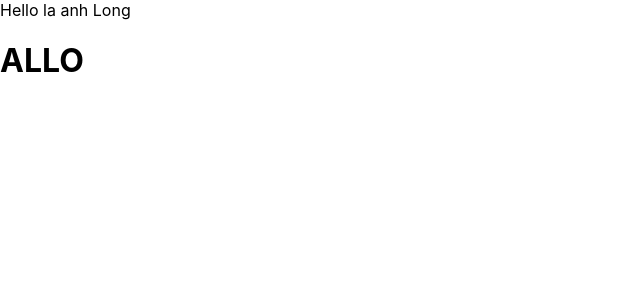
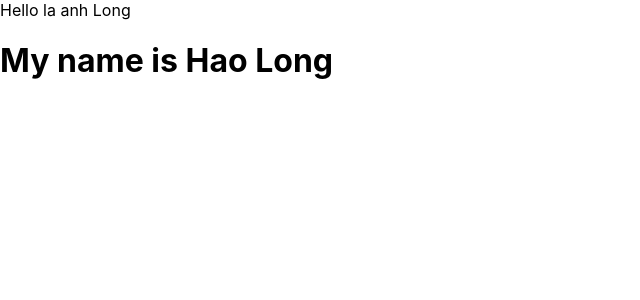
Before and after one commit to HaoLong4935/LearnReact_Section4, a React (Create React App) app: page / in a window 1280 px wide. Shown: the top 300 px of the page, without its empty margins (0-640 px from the left). Built offline with nearby package versions, Linux system fonts and the light colour scheme.

Commit message:
Section4_Video17

```diff
--- a/src/App.js
+++ b/src/App.js
@@ -1,29 +1,49 @@
-import logo from './logo.svg';
-import './App.css';
-import { useDispatch, useSelector } from 'react-redux';
-import { increaseCounter, decreaseCounter } from './redux/action/counterAction';
-import MyComponents from './components/MyComponents';
-const App = () => {
-  const count = useSelector(state => state.counter.count);
-  const dispatch = useDispatch();
+import logo from "./logo.svg";
+import "./App.css";
+import { useDispatch, useSelector } from "react-redux";
+import { increaseCounter, decreaseCounter } from "./redux/action/counterAction";
+import MyComponents from "./components/MyComponents";
+//Đầu tiên để viết component thì phải khai báo react
+import React from "react";
 
+//Định nghĩa class App , nhớ là phải thừa kế
+class App extends React.Component {
+  //Dùng hàm render để xuất hình giao diện
+  render() {
     return (
+      <div>
         <div>
           Hello la anh Long
           <MyComponents></MyComponents>
         </div>
-    // <div className="App">
-    //   <header className="App-header">
-    //     <img src={logo} className="App-logo" alt="logo" />
-    //     <p>
-    //       Hảo Long best yasua
-    //     </p>
-    //     <div>Count = {count}</div>
-    //     <button onClick={() => dispatch(increaseCounter())}>Increase</button>
-    //     <button onClick={() => dispatch(decreaseCounter())}>Decrease</button>
-    //   </header>
-    // </div>
+      </div>
     );
   }
+}
+
+// const App = () => {
+//   return (
+
+//   );
+// }
+
+// const App = () => {
+//   const count = useSelector(state => state.counter.count);
+//   const dispatch = useDispatch();
+
+//   return (
+//     <div className="App">
+//       <header className="App-header">
+//         <img src={logo} className="App-logo" alt="logo" />
+//         <p>
+//           Hảo Long best yasua
+//         </p>
+//         <div>Count = {count}</div>
+//         <button onClick={() => dispatch(increaseCounter())}>Increase</button>
+//         <button onClick={() => dispatch(decreaseCounter())}>Decrease</button>
+//       </header>
+//     </div>
+//   );
+// }
 
 export default App;
--- a/src/components/MyComponents.js
+++ b/src/components/MyComponents.js
@@ -1,14 +1,23 @@
 import React from "react";
 
-class MyComponents extends React.Component{
+class MyComponents extends React.Component {
   //Nó dùng cú pháp JSX : Cho phép có thể viết code js bên trong code của html
-    render(){
+
+  //Định nghĩa state là một đối tượng có các thuộc tính
+  //State là thằng kiểm soát data của component , nên khi data thay đổi , render giao diện
+  //cũng sẽ thay đổi => Giao diện ĐỘNG
+  state = {
+    name: "Hao Long",
+    address: "Da Nang",
+    age: 26,
+  };
+  render() {
     return (
       <div>
-                <h1>ALLO</h1>
+        <h1>My name is {this.state.name}</h1>
       </div>
     );
   }
 }
 
-export default MyComponents
+export default MyComponents;
```
Lines whose indentation alone changed are shown as unchanged.
